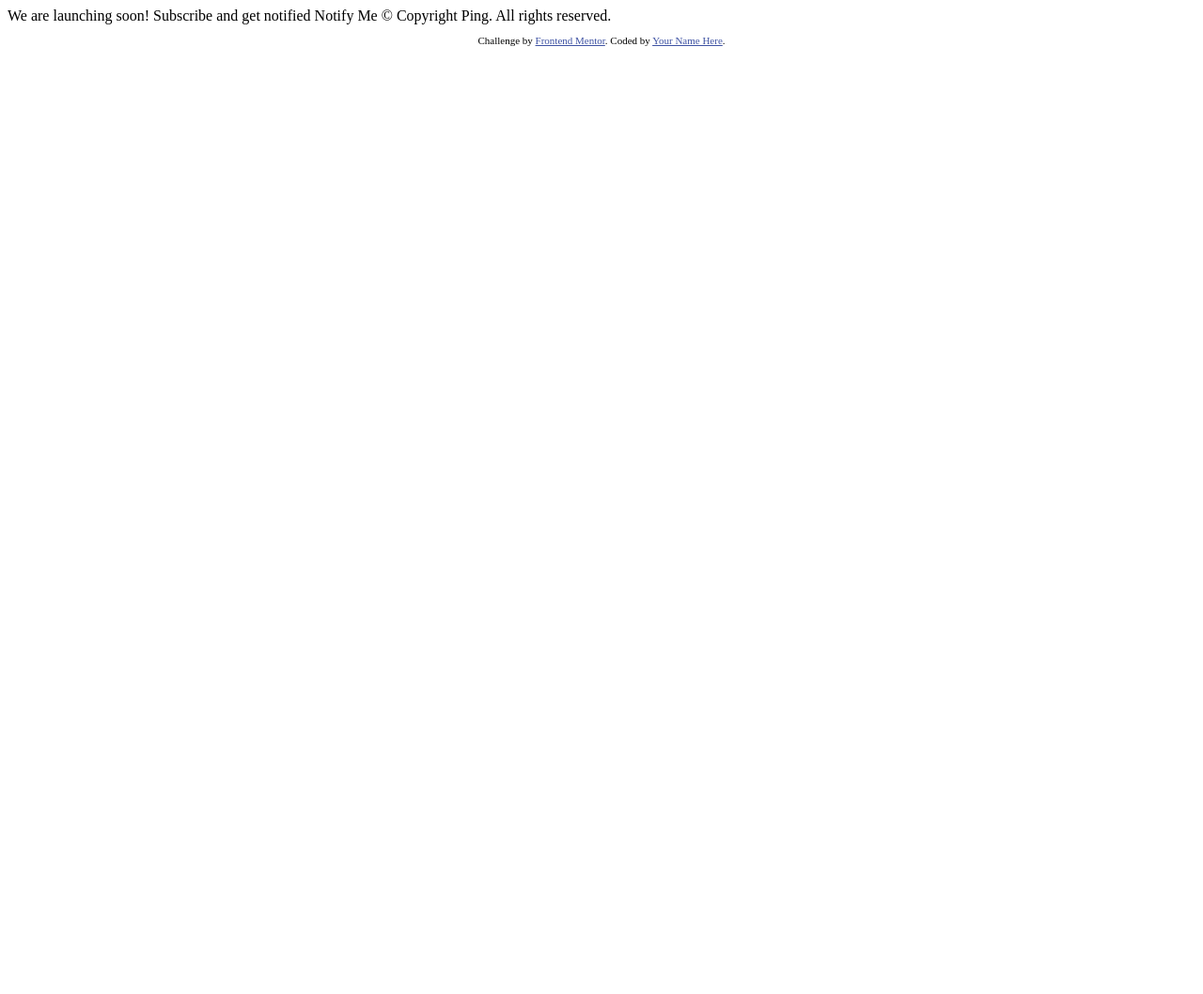
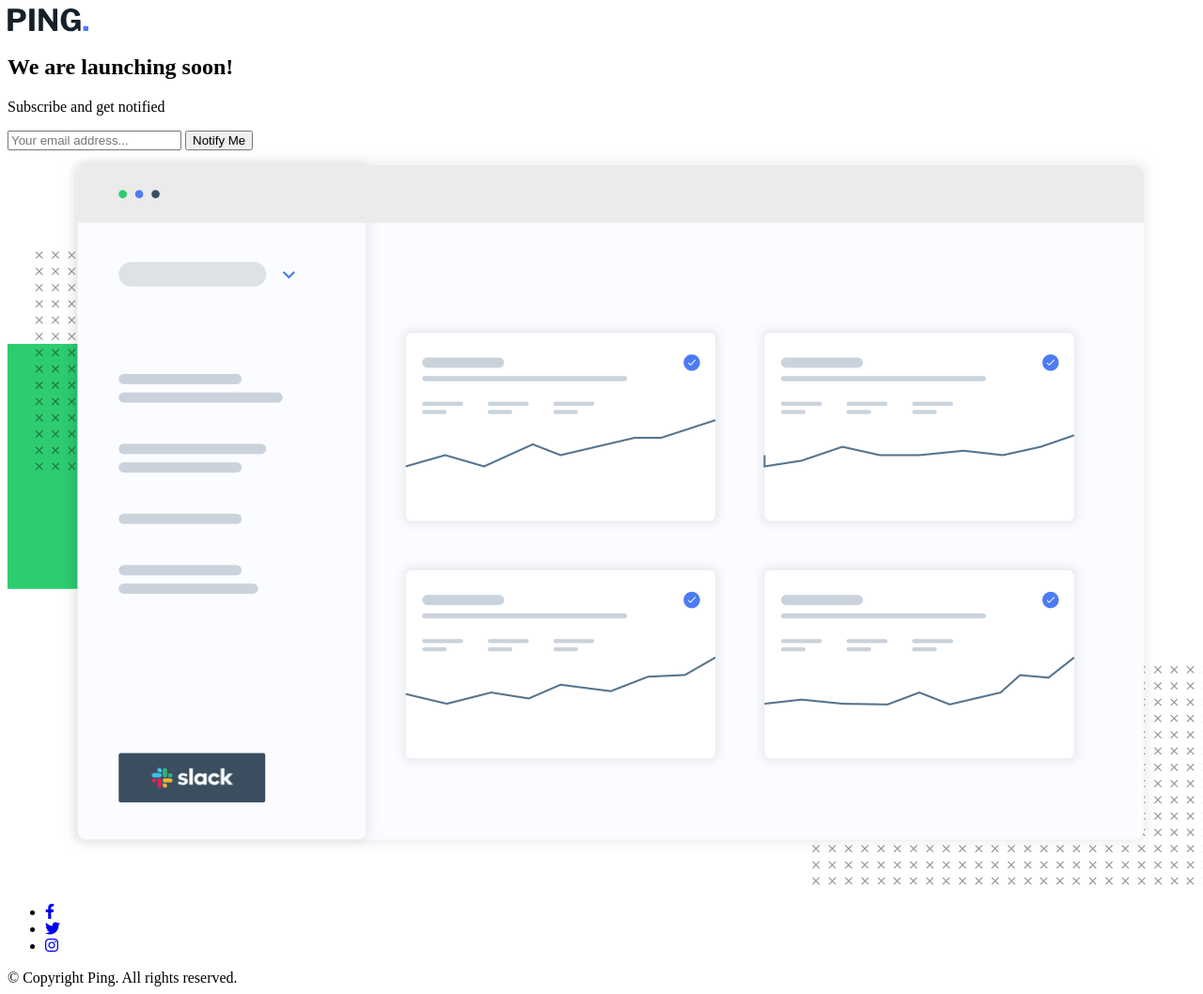
Before and after one commit to sheronimo/frontendmentor-pingcomingsoon, a plain HTML site: page index.html in a window 1280 px wide. Shown: the whole page at 94% size. Before the commit the page ends 800 px from the top, so only its background shows below. Drawn offline with Linux system fonts and the light colour scheme.

Commit message:
organise markup

```diff
--- a/index.html
+++ b/index.html
@@ -1,34 +1,99 @@
 <!DOCTYPE html>
 <html lang="en">
 	<head>
-  <meta charset="UTF-8">
-  <meta name="viewport" content="width=device-width, initial-scale=1.0"> <!-- displays site properly based on user's device -->
+		<meta charset="UTF-8" />
+		<meta name="viewport" content="width=device-width, initial-scale=1.0" />
+		<!-- displays site properly based on user's device -->
 
-  <link rel="icon" type="image/png" sizes="32x32" href="./images/favicon-32x32.png">
+		<link
+			rel="icon"
+			type="image/png"
+			sizes="32x32"
+			href="./images/favicon-32x32.png"
+		/>
 
 		<title>Frontend Mentor | Ping coming soon page</title>
+		<link
+			rel="stylesheet"
+			href="https://cdnjs.cloudflare.com/ajax/libs/font-awesome/6.1.1/css/all.min.css"
+			integrity="sha512-KfkfwYDsLkIlwQp6LFnl8zNdLGxu9YAA1QvwINks4PhcElQSvqcyVLLD9aMhXd13uQjoXtEKNosOWaZqXgel0g=="
+			crossorigin="anonymous"
+			referrerpolicy="no-referrer"
+		/>
+		<link rel="stylesheet" href="./css/main.css" />
 
 		<!-- Feel free to remove these styles or customise in your own stylesheet 👍 -->
-  <style>
-    .attribution { font-size: 11px; text-align: center; }
-    .attribution a { color: hsl(228, 45%, 44%); }
-  </style>
+		<!-- <style>
+			.attribution {
+				font-size: 11px;
+				text-align: center;
+			}
+			.attribution a {
+				color: hsl(228, 45%, 44%);
+			}
+		</style> -->
+
+		<script defer src="./js/script.js"></script>
 	</head>
 	<body>
+		<head>
+			<img src="./images/logo.svg" alt="Ping" />
+		</head>
+		<main>
+			<!-- Subscribe Notice -->
+			<section class="notice">
+				<h1 class="heading">
+					We are launching <strong class="bold">soon!</strong>
+				</h1>
+				<p class="lead">Subscribe and get notified</p>
 
-  We are launching soon!
+				<!-- Subscribe Form -->
+				<form class="subscribe-form" id="subscribe-form">
+					<input
+						type="email"
+						name="email"
+						id="email"
+						class="email"
+						placeholder="Your email address..."
+					/>
+					<input type="submit" value="Notify Me" class="btn" />
+				</form>
+			</section>
 
-  Subscribe and get notified
+			<!-- Promotional Illustration -->
+			<section class="promo">
+				<img
+					src="./images/illustration-dashboard.png"
+					alt="Illustration of the Ping dashboard"
+				/>
+			</section>
+		</main>
+		<footer class="footer">
+			<ul class="sns">
+				<li>
+					<a href="#" class="sns-link"
+						><i class="fa-brands fa-facebook-f"></i
+					></a>
+				</li>
+				<li>
+					<a href="#" class="sns-link"><i class="fa-brands fa-twitter"></i></a>
+				</li>
+				<li>
+					<a href="#" class="sns-link"
+						><i class="fa-brands fa-instagram"></i
+					></a>
+				</li>
+			</ul>
+			<div class="copyright">&copy; Copyright Ping. All rights reserved.</div>
+		</footer>
 
-  Notify Me
-
-  &copy; Copyright Ping. All rights reserved.
-
-  <footer>
+		<!-- <footer>
 			<p class="attribution">
-      Challenge by <a href="https://www.frontendmentor.io?ref=challenge" target="_blank">Frontend Mentor</a>.
-      Coded by <a href="#">Your Name Here</a>.
+				Challenge by
+				<a href="https://www.frontendmentor.io?ref=challenge" target="_blank"
+					>Frontend Mentor</a
+				>. Coded by <a href="#">Your Name Here</a>.
 			</p>
-  </footer>
+		</footer> -->
 	</body>
 </html>
```
Lines whose indentation alone changed are shown as unchanged.
